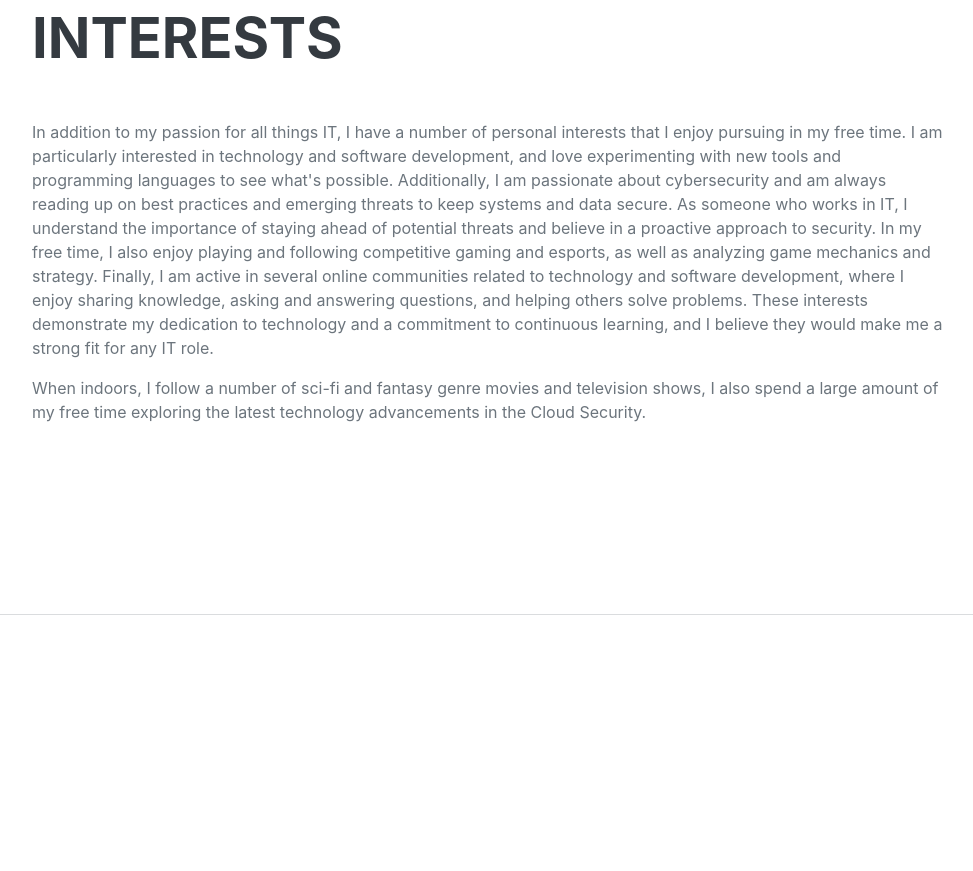
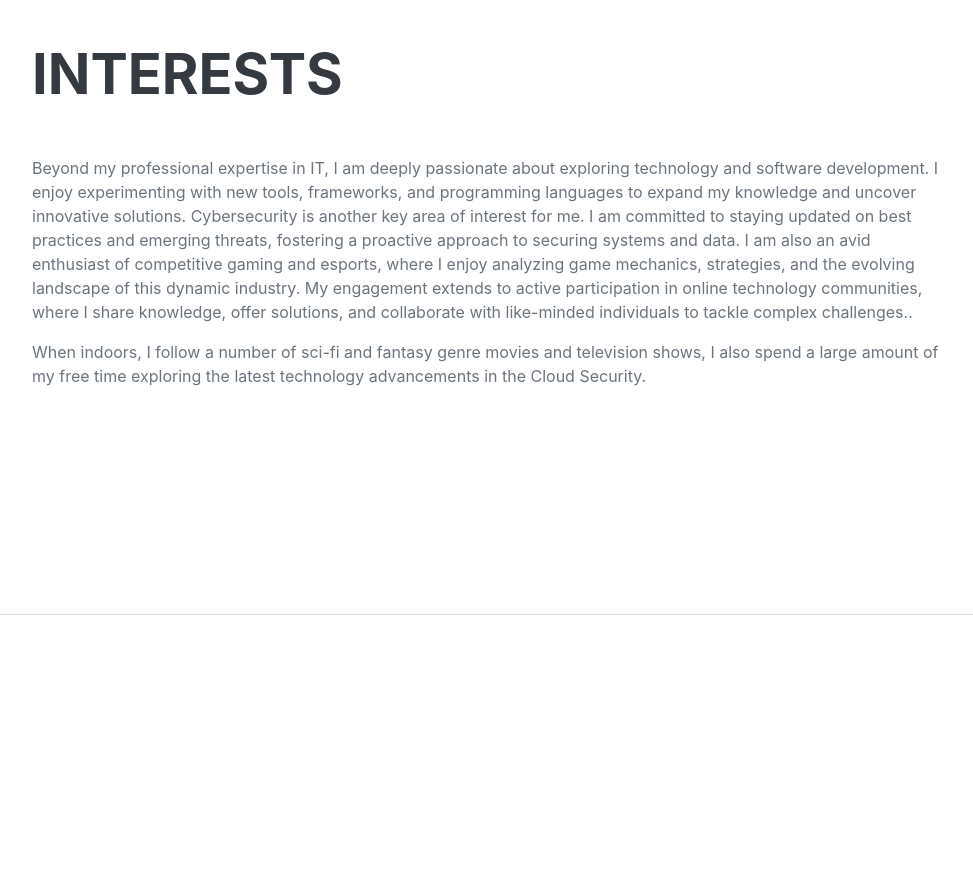
Before and after one commit to michaelitegbe/michaelitegbe.github.io, a plain HTML site: page index.html in a window 1280 px wide. Shown: the part 4240-5111 px from the top of the page, without its empty margins (288-1261 px from the left). Drawn offline with nearby package versions, Linux system fonts and the light colour scheme; a web font is replaced by a local one.

Commit message:
Sommie index.html

```diff
--- a/index.html
+++ b/index.html
@@ -163,7 +163,9 @@
             <section class="resume-section" id="interests">
                 <div class="resume-section-content">
                     <h2 class="mb-5">Interests</h2>
-                    <p>In addition to my passion for all things IT, I have a number of personal interests that I enjoy pursuing in my free time. I am particularly interested in technology and software development, and love experimenting with new tools and programming languages to see what's possible. Additionally, I am passionate about cybersecurity and am always reading up on best practices and emerging threats to keep systems and data secure. As someone who works in IT, I understand the importance of staying ahead of potential threats and believe in a proactive approach to security. In my free time, I also enjoy playing and following competitive gaming and esports, as well as analyzing game mechanics and strategy. Finally, I am active in several online communities related to technology and software development, where I enjoy sharing knowledge, asking and answering questions, and helping others solve problems. These interests demonstrate my dedication to technology and a commitment to continuous learning, and I believe they would make me a strong fit for any IT role.</p>
+                    <p> Beyond my professional expertise in IT, I am deeply passionate about exploring technology and software development. I enjoy experimenting with new tools, frameworks, and programming languages to expand my knowledge and uncover innovative solutions. Cybersecurity is another key area of interest for me. I am committed to staying updated on best practices and emerging threats, fostering a proactive approach to securing systems and data.
+
+I am also an avid enthusiast of competitive gaming and esports, where I enjoy analyzing game mechanics, strategies, and the evolving landscape of this dynamic industry. My engagement extends to active participation in online technology communities, where I share knowledge, offer solutions, and collaborate with like-minded individuals to tackle complex challenges..</p>
                     <p class="mb-0">When indoors, I follow a number of sci-fi and fantasy genre movies and television shows, I also spend a large amount of my free time exploring the latest technology advancements in the Cloud Security.</p>
                 </div>
             </section>
```
